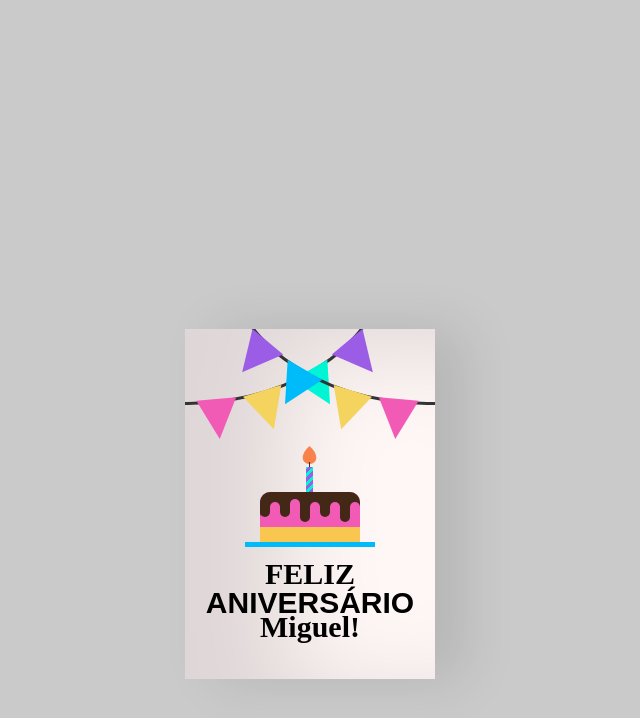
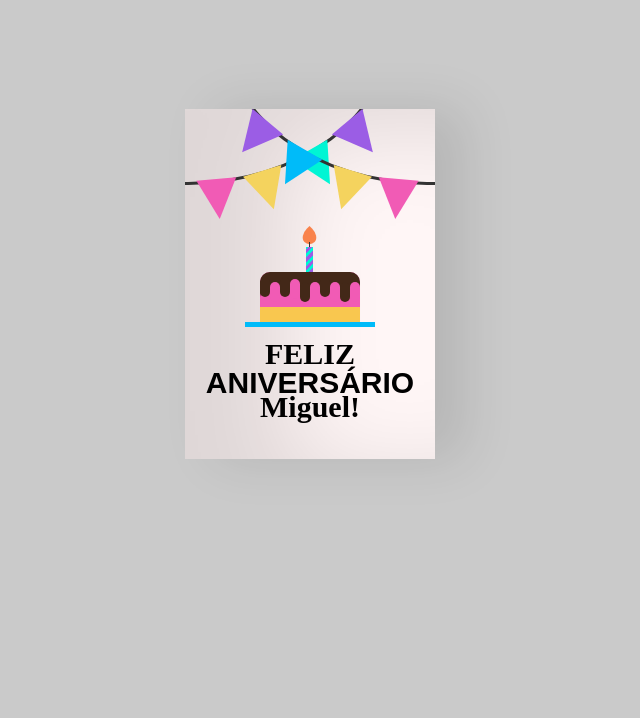
Before and after one commit to mariantonyaf/CADRHAPPY, a plain HTML site: page index.html in a window 1280 px wide. Shown: the part 104-822 px from the top of the page, without its empty margins (330-970 px from the left). After the commit the page ends 800 px from the top, so only its background shows below. Drawn offline with Linux system fonts and the light colour scheme.

Commit message:
Update style.css

```diff
--- a/css/style.css
+++ b/css/style.css
@@ -2,7 +2,7 @@ body {
     display: flex;
     align-items: center;
     justify-content: center;
-    height: 150vh;
+    height: 95vh;
     background-color: rgba(168, 167, 167, 0.6);
 }
 
@@ -213,7 +213,6 @@ body {
 }
 
 p {
-    font-family: 'Brush Script MT';
     color: #333;
 }
 
```
